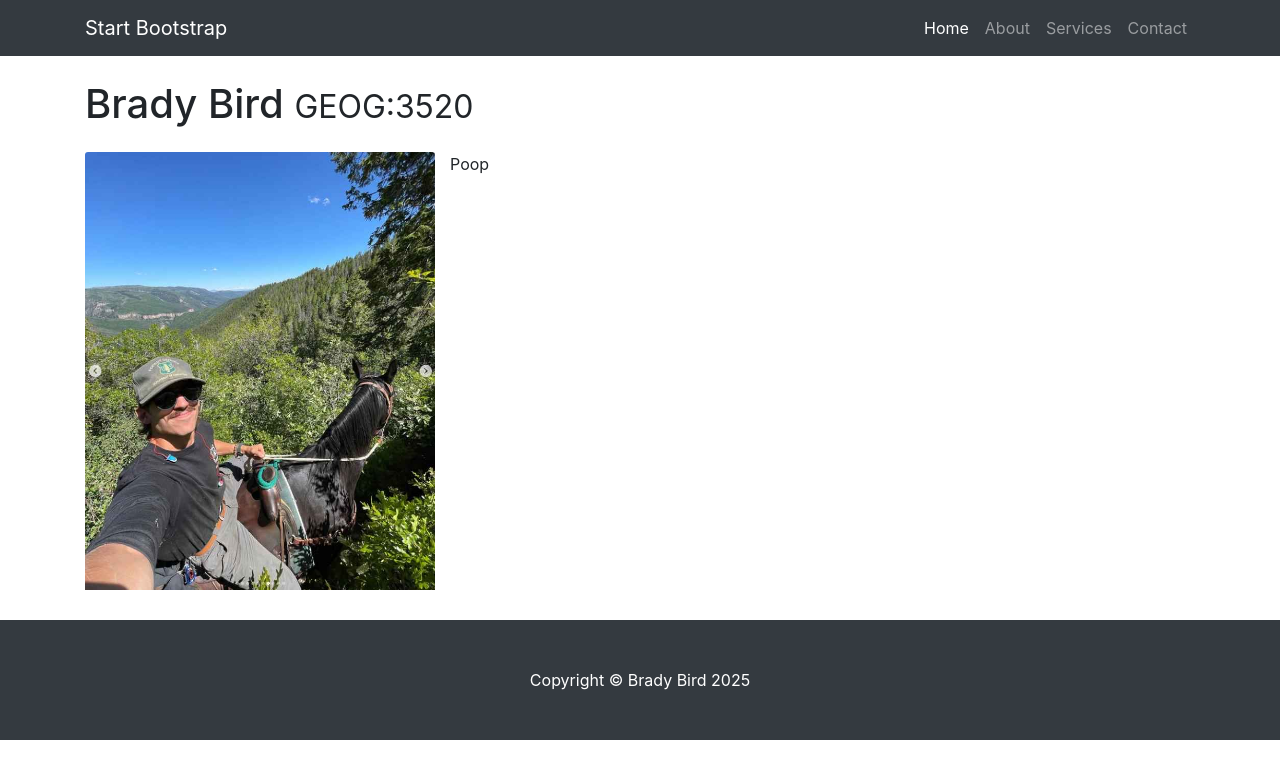
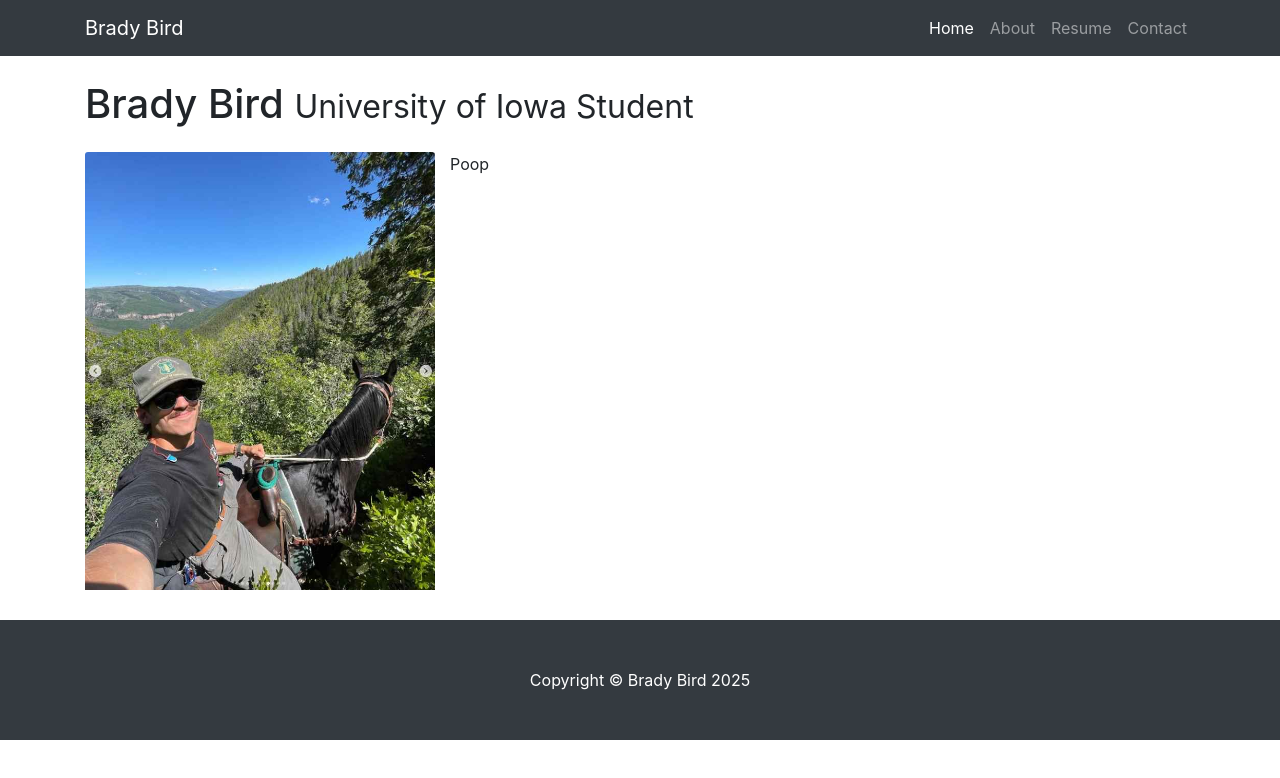
Before and after one commit to geog3540/blbird, a website: page shortbio.html in a window 1280 px wide. Drawn offline with Linux system fonts and the light colour scheme.

Commit message:
Push Github

```diff
--- a/shortbio.html
+++ b/shortbio.html
@@ -8,7 +8,7 @@
     <meta name="description" content="">
     <meta name="author" content="">
 
-    <title>3 Col Portfolio - Start Bootstrap Template</title>
+    <title>BradyBirdAwesomeBio</title>
 
     <!-- Bootstrap core CSS -->
     <link href="vendor/bootstrap/css/bootstrap.min.css" rel="stylesheet">
@@ -23,7 +23,7 @@
     <!-- Navigation -->
     <nav class="navbar navbar-expand-lg navbar-dark bg-dark fixed-top">
       <div class="container">
-        <a class="navbar-brand" href="#">Start Bootstrap</a>
+        <a class="navbar-brand" href="#">Brady Bird</a>
         <button class="navbar-toggler" type="button" data-toggle="collapse" data-target="#navbarResponsive" aria-controls="navbarResponsive" aria-expanded="false" aria-label="Toggle navigation">
           <span class="navbar-toggler-icon"></span>
         </button>
@@ -38,7 +38,7 @@
               <a class="nav-link" href="#">About</a>
             </li>
             <li class="nav-item">
-              <a class="nav-link" href="#">Services</a>
+              <a class="nav-link" href="#">Resume</a>
             </li>
             <li class="nav-item">
               <a class="nav-link" href="mailto:blbird@uiowa.edu">Contact</a>
@@ -53,7 +53,7 @@
 
       <!-- Page Heading -->
       <h1 class="my-4">Brady Bird
-        <small>GEOG:3520</small>
+        <small>University of Iowa Student</small>
       </h1>
 
       <div class="row">
```
Also changed, not shown: index.html (+4 -4 lines).
